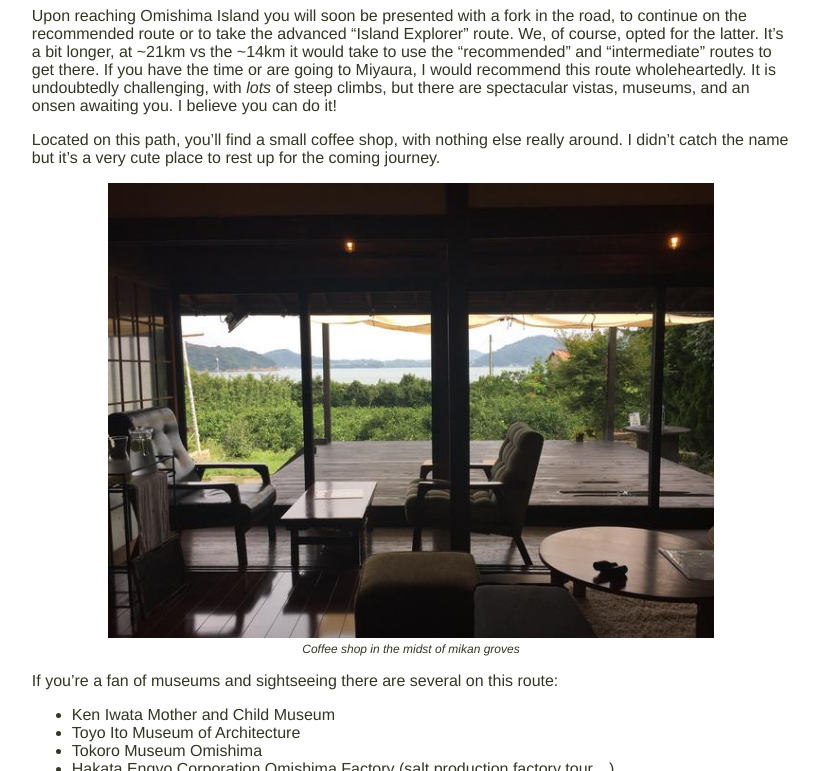
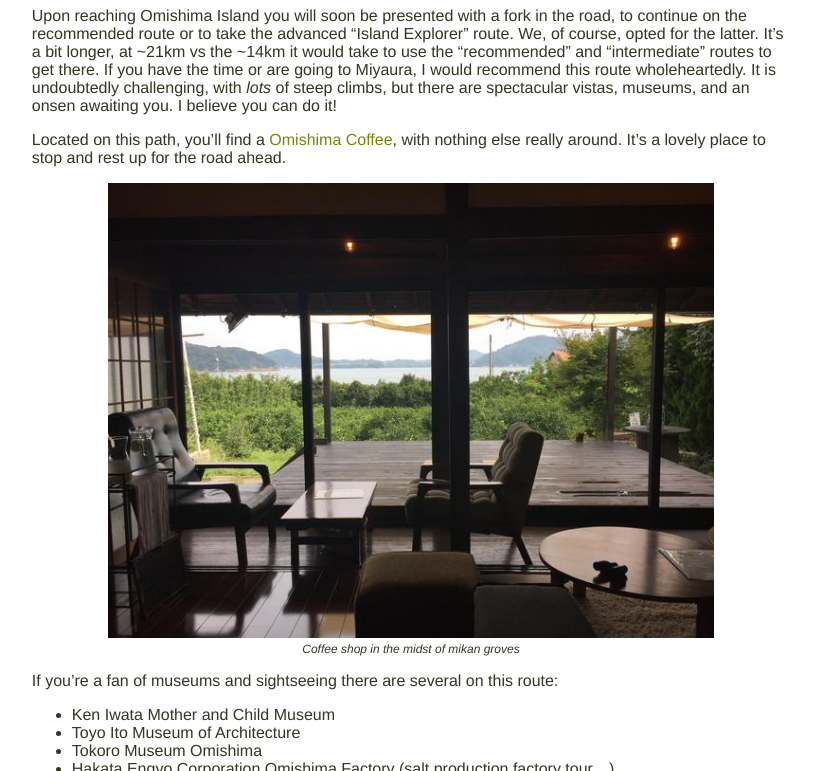
Before and after one commit to fozzle/fozzle.github.io, a Jekyll site: the page built from _posts/2017-09-26-biking-the-shimanami-kaido.md, in a window 1280 px wide and 900 px high, scrolled down 5912 px, cut to the strip 129-900 px from the top of the window. Shown: the whole strip, without its empty margins (229-1048 px from the left). Built offline with Jekyll 4.4.1, drawn with Linux system fonts in a browser that asks for light colours.

Commit message:
final touch

```diff
--- a/_posts/2017-09-26-biking-the-shimanami-kaido.md
+++ b/_posts/2017-09-26-biking-the-shimanami-kaido.md
@@ -83,7 +83,7 @@ Near the end of the Hakatajima island recommended route, there is a turn off for
 
 Upon reaching Omishima Island you will soon be presented with a fork in the road, to continue on the recommended route or to take the advanced "Island Explorer" route. We, of course, opted for the latter. It's a bit longer, at ~21km vs the ~14km it would take to use the "recommended" and "intermediate" routes to get there. If you have the time or are going to Miyaura, I would recommend this route wholeheartedly. It is undoubtedly challenging, with *lots* of steep climbs, but there are spectacular vistas, museums, and an onsen awaiting you. I believe you can do it!
 
-Located on this path, you'll find a small coffee shop, with nothing else really around. I didn't catch the name but it's a very cute place to rest up for the coming journey.
+Located on this path, you'll find a [Omishima Coffee](http://omishimacoffee.com/), with nothing else really around. It's a lovely place to stop and rest up for the road ahead.
 
 ![Coffee Shop](/img/shimanami_kaido/coffeeshop-thumbnail.JPG "Coffee shop in the midst of mikan groves")
 
```
